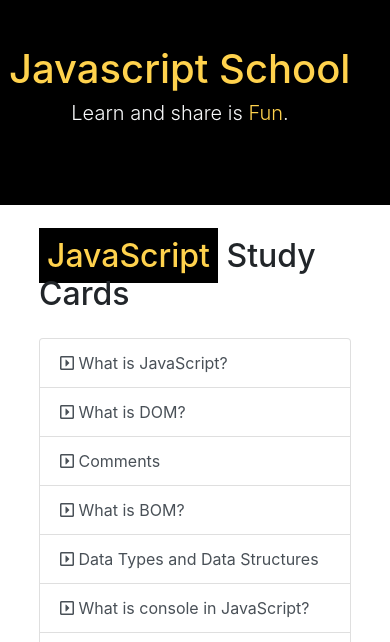
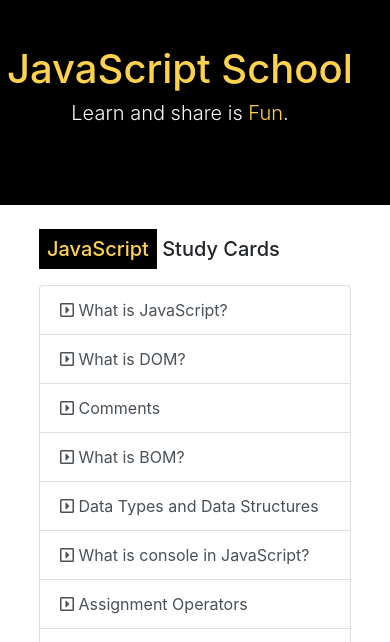
Before and after one commit to agzsoftsi/JSchool, a plain HTML site: page index.html in a window 390 px wide. Shown: the part 193-835 px from the top of the page. Drawn offline with nearby package versions, Linux system fonts and the light colour scheme.

Commit message:
Update mediaquery subtitle

```diff
--- a/css/styles.css
+++ b/css/styles.css
@@ -76,6 +76,10 @@
         text-align: center !important;
     }
 
+    .text-title{
+        font-size: 20px;
+    }
+
 
 
 }
--- a/index.html
+++ b/index.html
@@ -47,7 +47,7 @@
                     <a href="index.html"><img src="media/images/logoJSchool.jpg" width="169px" height="158px" class="img-fluid pt-2 animate__animated animate__flipInX" alt="logo of the webpage"></a>
                 </div>
                 <div id="top-logo" class="py-5">
-                    <h1 class="color-js animate__animated animate__bounce">Javascript School</h1>
+                    <h1 class="color-js animate__animated animate__bounce">JavaScript School</h1>
                     <h2 class="lead text-light">Learn and share is <span class="color-js">Fun</span>.</h2>
                 </div>
             </div>
@@ -57,7 +57,7 @@
     <!-- CONTENT SECTION -->
     <main>
         <div class="container">
-          <h2 class="mx-4"><span class="color-js bg-black p-2">JavaScript</span> Study Cards</h2>
+          <h2 class="mx-4 text-title"><span class="color-js bg-black p-2">JavaScript</span> Study Cards</h2>
           <div class="list-group m-4">
             <!--<a href="#" class="list-group-item list-group-item-warning active" aria-current="true">
               Basic Challenge
```
